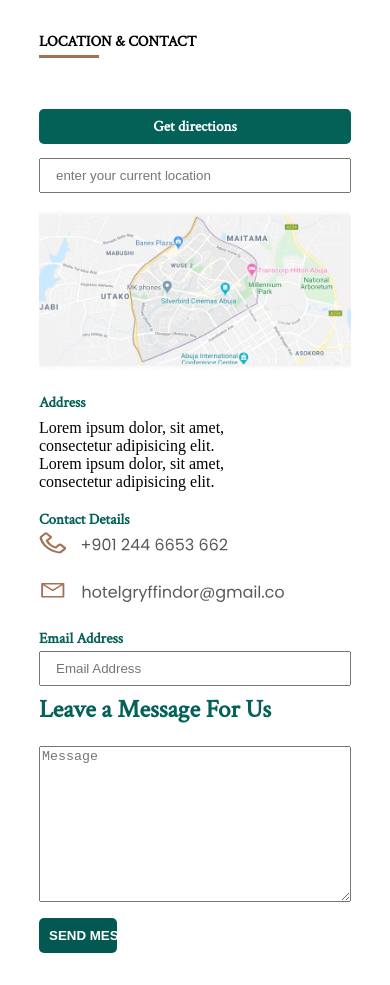
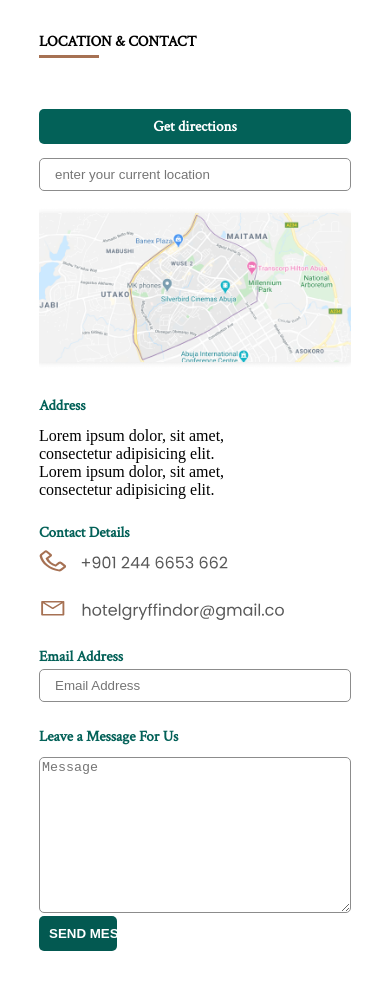
Before and after one commit to caleb-ali/location-and-contact, a plain HTML site: page index.html in a window 390 px wide. Drawn offline with Linux system fonts and the light colour scheme.

Commit message:
more changes

```diff
--- a/css/main.css
+++ b/css/main.css
@@ -91,19 +91,23 @@ padding-bottom: 1em;
 input[type=text]#saddr, select {
     text-align: left;
     display: inline-block;
-    box-sizing: border-box;
     padding: 8px 5px 8px 15px;
     margin-left: 10px;
     width: 30%;
+    border: 1px solid #8C8C8C;
+    box-sizing: border-box;
+    border-radius: 5px;
   }
 
 /*Enter email address box*/
 input[type=text]#Email-Address, select {
     text-align: left;
     display: inline-block;
-    box-sizing: border-box;
     padding: 8px 5px 8px 15px;
     width: 100%;
+    border: 1px solid #8C8C8C;
+    box-sizing: border-box;
+    border-radius: 5px;
   }
 
 
@@ -112,7 +116,9 @@ input[type=text]#Email-Address, select {
     margin-top: 1em;
     width: 100%;
     display: inline-block;
+    border: 1px solid #8C8C8C;
     box-sizing: border-box;
+    border-radius: 5px;
  }
 
 /*get directions button*/
@@ -158,23 +164,35 @@ input[type=text]#Email-Address, select {
         margin-left: 10%;
         margin-right: 10%;
     }
+
+    .location h2{
+        font-size:15px;
+        line-height: 20px;
+    }
+
+    .location h2::before{
+        height: .2em;
+        margin-top: 1.5em;
+        }
+
     .address {
       width: 100%;
     }
 
     .address h2{
         font-size:15px;
-        line-height: 0px;
+        line-height: 10px;
+    }
 
-    }
     .contact {
         width: 100%;
       }
 
       .contact h2{
         font-size:15px;
-        line-height: 0px;
+        line-height: 10px;
     }
+
       .email {
         width: 100%;
       }
@@ -184,15 +202,15 @@ input[type=text]#Email-Address, select {
         line-height: 0px;
     }
 
-      .location h2{
+    /*Enter email address box*/
+    input[type=text]#Email-Address, select {
+    margin-bottom: 2em;
+  }
+    .form{
 
         font-size:15px;
-        line-height: 20px;
-    }
+        line-height: 15px;
 
-    .location h2::before{
-        height: .2em;
-        margin-top: 1.5em;
 
 
     }
@@ -200,7 +218,6 @@ input[type=text]#Email-Address, select {
         /*get directions button*/
         input[type=submit]#get-direction {
          width: 100%;
-
          background-color: #036158;
          color: white;
          padding: 8px 0px 8px 0px;
@@ -210,7 +227,6 @@ input[type=text]#Email-Address, select {
          font-style: normal;
          font-weight: bold;
          font-size: 15px;
-
         }
 
        /*Enter your loction box*/
```
Lines whose indentation alone changed are shown as unchanged.
